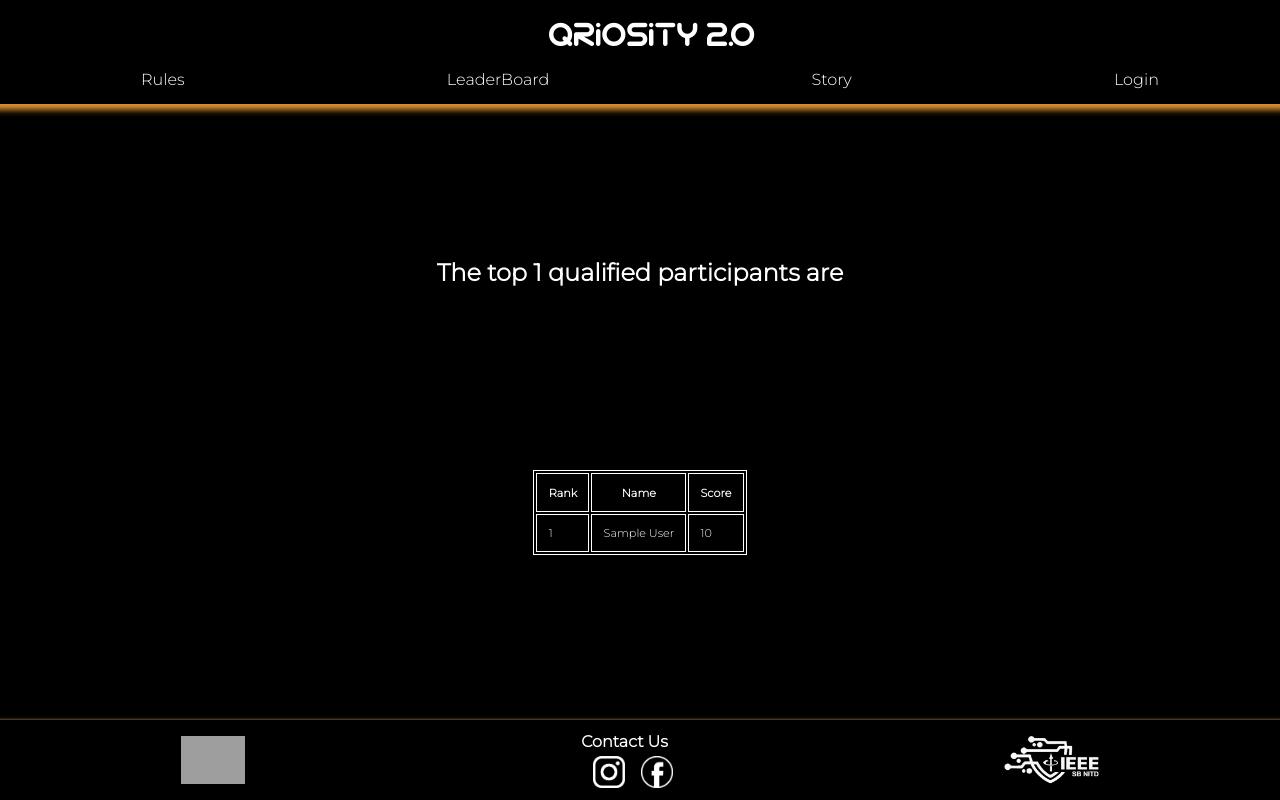
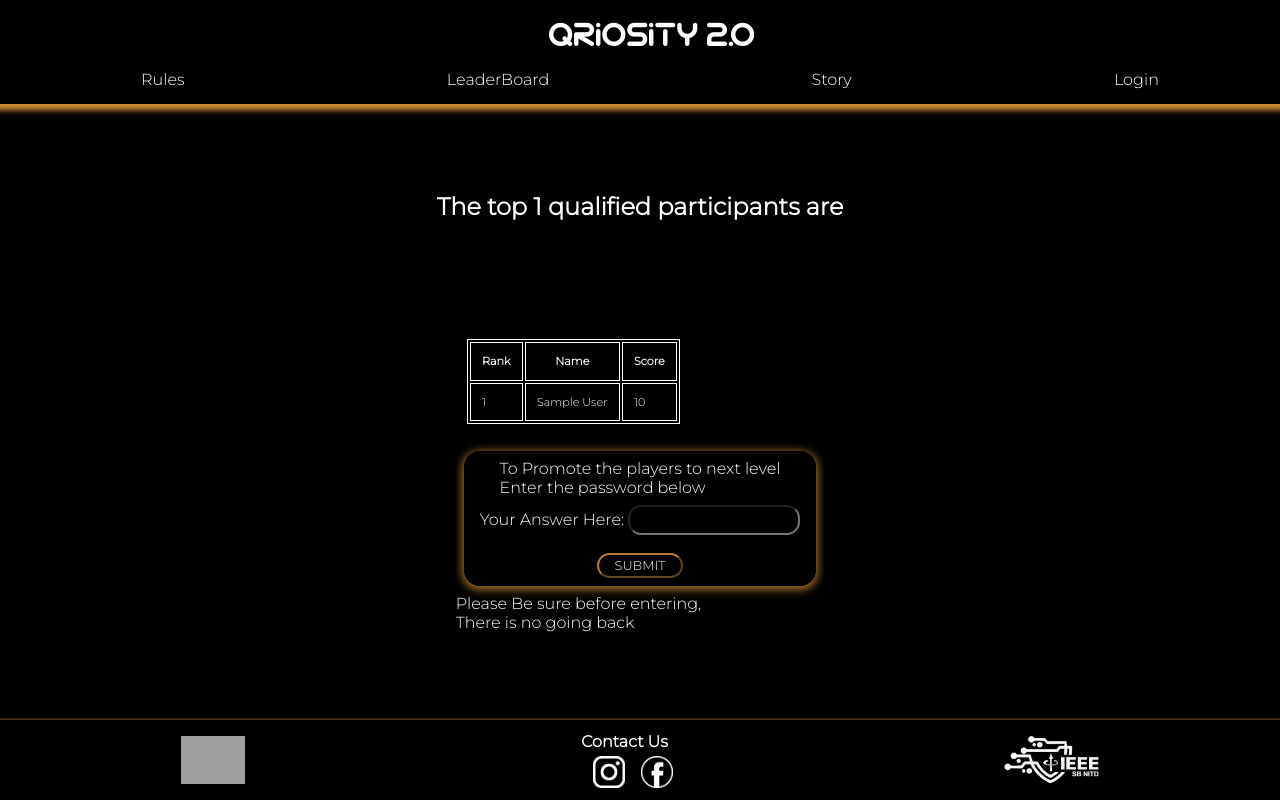
Before and after one commit to vam244/arcane_2, a Django app: page /qualifiedlist/ in a window 1280 px wide. Run offline with Django 3.2, Linux system fonts and the light colour scheme; tables that the repository leaves empty hold one stand-in row (values such as "Sample post"); grey boxes are pictures that could not be loaded.

Commit message:
passcode method done

```diff
--- a/Qriosity/dev_settings.py
+++ b/Qriosity/dev_settings.py
@@ -7,7 +7,7 @@ BASE_DIR = os.path.dirname(os.path.dirname(os.path.abspath(__file__)))
 SECRET_KEY = ')b5l7*7kx72g!%0d)sy*@zx+7q(t_4uohqc4wy6vhwycs@w#2r'
 
 
-DEBUG = False
+DEBUG = True
 ALLOWED_HOSTS = ['*']
 
 
--- a/home/templates/home/page.html
+++ b/home/templates/home/page.html
@@ -54,5 +54,27 @@
       {% endfor %}
     </table>
   </div>
+
+  <form action="" method="POST" class="stage1">
+    To Promote the players to next level
+    <br />
+    Enter the password below
+    <br />
+    {% csrf_token %} {{form.as_p}}
+    <button type="submit" class="btn">Submit</button>
+  </form>
+
+  <div class="check">
+    {% if lst == 0 %}
+    <p>
+      Please Be sure before entering, <br />
+      There is no going back
+    </p>
+    {% endif %} {% if lst == 1 %}
+    <p>Players promoted</p>
+    {% endif %} {% if lst == 2 %}
+    <p>password wrong</p>
+    {% endif %}
+  </div>
 </div>
 {% endblock %}
--- a/home/views.py
+++ b/home/views.py
@@ -1,7 +1,10 @@
+from django.http import HttpResponse, HttpResponseNotFound
 from django.shortcuts import render, get_object_or_404
 from django.contrib.auth.decorators import user_passes_test
 from .models import Leaders
 from user.models import Player
+from quiz.forms import UserAnswer
+
 # Create your views here.
 
 
@@ -33,12 +36,36 @@ def rules(request):
 def page(request):
     p = get_object_or_404(Leaders, pk=1)
     n = p.playerNum
-    # print(n)
     leaders = Player.objects.order_by(
         '-score', 'last_submit')[:n]
-    j = 1
-    for i in leaders:
-        i.rank = j
-        j += 1
-        i.save()
-    return render(request, 'home/page.html', {"n": n, "leaders": leaders})
+    lst = [0, 1, 2]
+    form = UserAnswer
+
+    if request.method == 'GET':
+        # print(n)
+        j = 1
+        for i in leaders:
+            i.rank = j
+            j += 1
+            i.save()
+        return render(request, 'home/page.html', {"n": n, "leaders": leaders, "form": form, "lst": lst[0]})
+
+    if request.method == "POST":    # if the admin submits the passcode
+        my_form = UserAnswer(request.POST)
+
+        if my_form.is_valid():
+            ans = my_form.cleaned_data.get("answer")
+            organs = "SayanMondal"
+
+            # correct answer
+            if (str(organs) == str(ans)):   # if the answer is correct
+                for i in leaders:
+                    i.level2 = 0
+                    i.save()
+                    return render(request, 'home/page.html', {"n": n, "leaders": leaders, "form": form, "lst": lst[1]})
+
+            # incorrect answer
+            else:   # returns the same page
+                return render(request, 'home/page.html', {"n": n, "leaders": leaders, "form": form, "lst": lst[2]})
+        else:
+            return HttpResponse('<h2> Your Form Data was Invalid </h2>')
```
